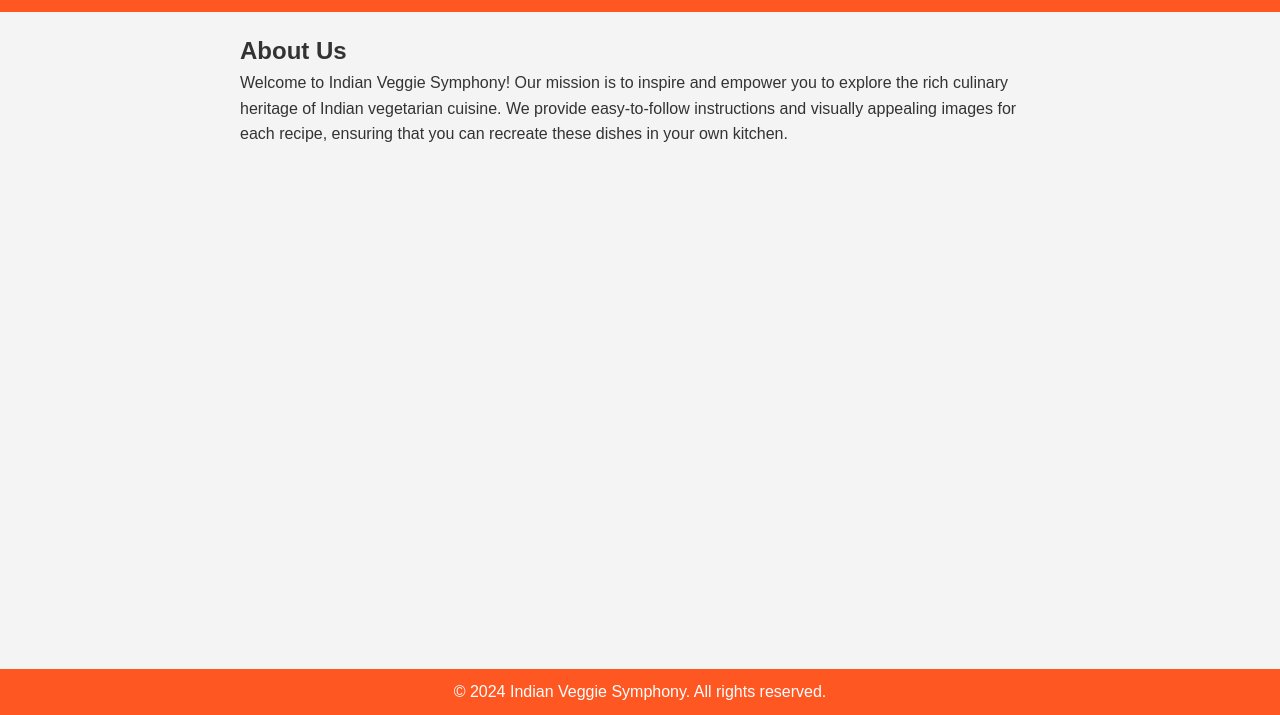
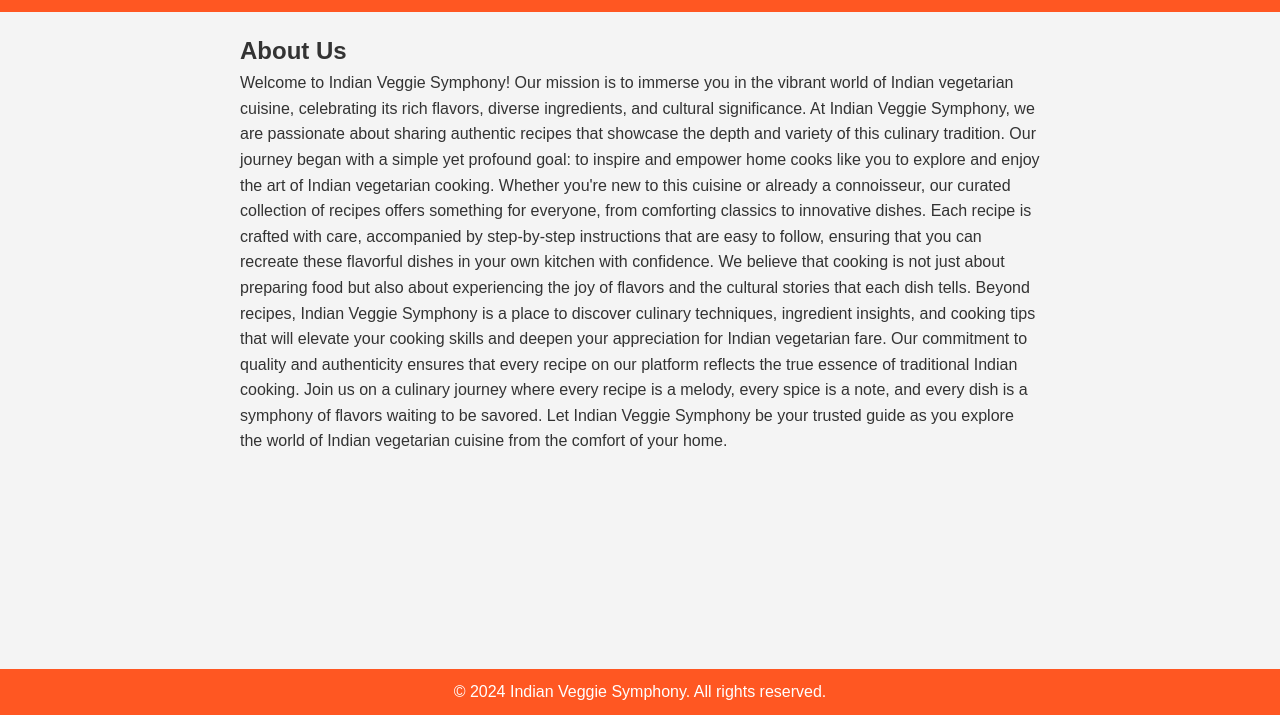
Before and after one commit to ag76742/Indian-Veggie-Symphony, a plain HTML site: page about.html in a window 1280 px wide. Shown: the part 85-800 px from the top of the page. Drawn offline with Linux system fonts and the light colour scheme.

Commit message:
about.html

```diff
--- a/about.html
+++ b/about.html
@@ -22,7 +22,17 @@
 
     <main>
         <h2>About Us</h2>
-        <p>Welcome to Indian Veggie Symphony! Our mission is to inspire and empower you to explore the rich culinary heritage of Indian vegetarian cuisine. We provide easy-to-follow instructions and visually appealing images for each recipe, ensuring that you can recreate these dishes in your own kitchen.</p>
+        <p>Welcome to Indian Veggie Symphony! Our mission is to immerse you in the vibrant world of Indian vegetarian cuisine, celebrating its rich flavors, diverse ingredients, and cultural significance. At Indian Veggie Symphony, we are passionate about sharing authentic recipes that showcase the depth and variety of this culinary tradition.
+
+            Our journey began with a simple yet profound goal: to inspire and empower home cooks like you to explore and enjoy the art of Indian vegetarian cooking. Whether you're new to this cuisine or already a connoisseur, our curated collection of recipes offers something for everyone, from comforting classics to innovative dishes.
+
+            Each recipe is crafted with care, accompanied by step-by-step instructions that are easy to follow, ensuring that you can recreate these flavorful dishes in your own kitchen with confidence. We believe that cooking is not just about preparing food but also about experiencing the joy of flavors and the cultural stories that each dish tells.
+
+            Beyond recipes, Indian Veggie Symphony is a place to discover culinary techniques, ingredient insights, and cooking tips that will elevate your cooking skills and deepen your appreciation for Indian vegetarian fare. Our commitment to quality and authenticity ensures that every recipe on our platform reflects the true essence of traditional Indian cooking.
+
+            Join us on a culinary journey where every recipe is a melody, every spice is a note, and every dish is a symphony of flavors waiting to be savored. Let Indian Veggie Symphony be your trusted guide as you explore the world of Indian vegetarian cuisine from the comfort of your home.
+
+            </p>
     </main>
 
     <footer>
```
